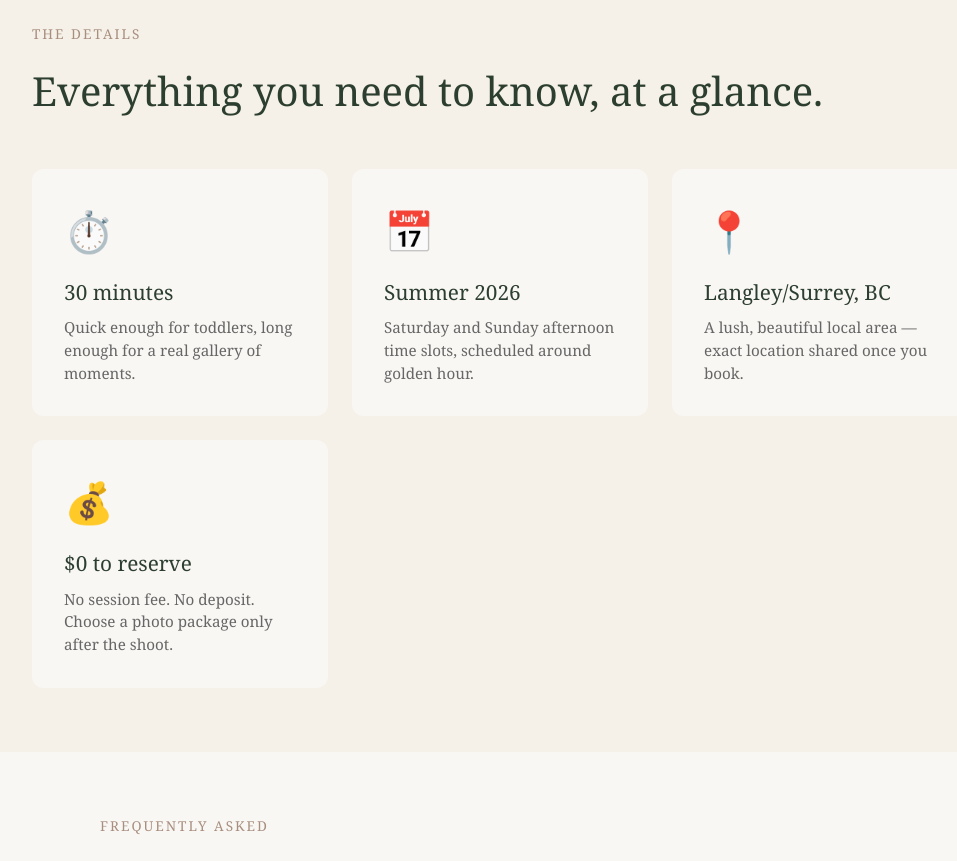
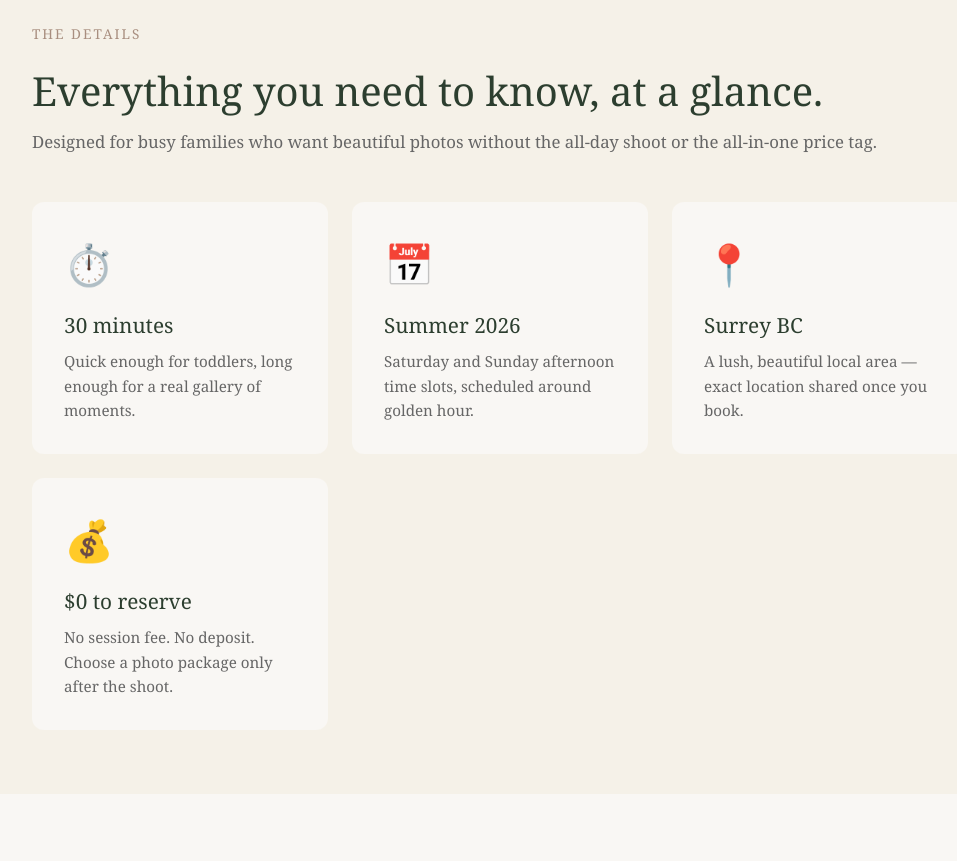
Before and after one commit to mosstimberco/moss-timber-photography, a Next.js app: page / in a window 1280 px wide. Shown: the part 3700-4561 px from the top of the page, without its empty margins (140-1097 px from the left). Built offline with nearby package versions, Linux system fonts and the light colour scheme.

Commit message:
Update details section with more descriptive text

```diff
--- a/app/page.js
+++ b/app/page.js
@@ -200,28 +200,29 @@ export default function PhotographyWebsite() {
          {/* Details */}
 <section style={{ padding: '4rem 2rem', maxWidth: '1000px', margin: '0 auto' }}>
   <p style={{ fontSize: '0.85rem', letterSpacing: '2px', color: '#A88E7F', marginBottom: '1rem' }}>THE DETAILS</p>
-            <h2 style={{ fontSize: '2.5rem', marginBottom: '3rem', fontWeight: 'normal' }}>Everything you need to know, at a glance.</h2>
+  <h2 style={{ fontSize: '2.5rem', marginBottom: '0.5rem', fontWeight: 'normal' }}>Everything you need to know, at a glance.</h2>
+  <p style={{ color: '#666', marginBottom: '3rem', fontSize: '1.05rem' }}>Designed for busy families who want beautiful photos without the all-day shoot or the all-in-one price tag.</p>
 
   <div style={{ display: 'grid', gap: '1.5rem', gridTemplateColumns: 'repeat(auto-fit, minmax(250px, 1fr))' }}>
     <div style={{ backgroundColor: '#F9F7F4', padding: '2rem', borderRadius: '12px' }}>
       <div style={{ fontSize: '2.5rem', marginBottom: '1rem' }}>⏱️</div>
       <h3 style={{ fontSize: '1.3rem', marginBottom: '0.5rem', fontWeight: 'normal' }}>30 minutes</h3>
-                <p style={{ color: '#666', fontSize: '0.95rem' }}>Quick enough for toddlers, long enough for a real gallery of moments.</p>
+      <p style={{ color: '#666', fontSize: '0.95rem', lineHeight: '1.6' }}>Quick enough for toddlers, long enough for a real gallery of moments.</p>
     </div>
     <div style={{ backgroundColor: '#F9F7F4', padding: '2rem', borderRadius: '12px' }}>
       <div style={{ fontSize: '2.5rem', marginBottom: '1rem' }}>📅</div>
       <h3 style={{ fontSize: '1.3rem', marginBottom: '0.5rem', fontWeight: 'normal' }}>Summer 2026</h3>
-                <p style={{ color: '#666', fontSize: '0.95rem' }}>Saturday and Sunday afternoon time slots, scheduled around golden hour.</p>
+      <p style={{ color: '#666', fontSize: '0.95rem', lineHeight: '1.6' }}>Saturday and Sunday afternoon time slots, scheduled around golden hour.</p>
     </div>
     <div style={{ backgroundColor: '#F9F7F4', padding: '2rem', borderRadius: '12px' }}>
       <div style={{ fontSize: '2.5rem', marginBottom: '1rem' }}>📍</div>
-                <h3 style={{ fontSize: '1.3rem', marginBottom: '0.5rem', fontWeight: 'normal' }}>Langley/Surrey, BC</h3>
-                <p style={{ color: '#666', fontSize: '0.95rem' }}>A lush, beautiful local area — exact location shared once you book.</p>
+      <h3 style={{ fontSize: '1.3rem', marginBottom: '0.5rem', fontWeight: 'normal' }}>Surrey BC</h3>
+      <p style={{ color: '#666', fontSize: '0.95rem', lineHeight: '1.6' }}>A lush, beautiful local area — exact location shared once you book.</p>
     </div>
     <div style={{ backgroundColor: '#F9F7F4', padding: '2rem', borderRadius: '12px' }}>
       <div style={{ fontSize: '2.5rem', marginBottom: '1rem' }}>💰</div>
       <h3 style={{ fontSize: '1.3rem', marginBottom: '0.5rem', fontWeight: 'normal' }}>$0 to reserve</h3>
-                <p style={{ color: '#666', fontSize: '0.95rem' }}>No session fee. No deposit. Choose a photo package only after the shoot.</p>
+      <p style={{ color: '#666', fontSize: '0.95rem', lineHeight: '1.6' }}>No session fee. No deposit. Choose a photo package only after the shoot.</p>
     </div>
   </div>
 </section>
```
Lines whose indentation alone changed are shown as unchanged.
